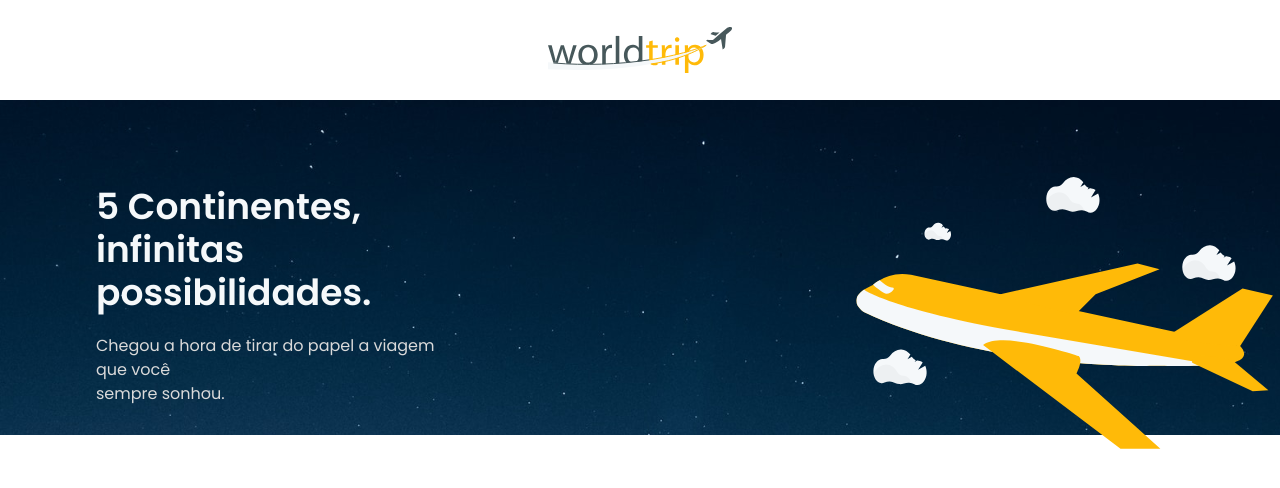
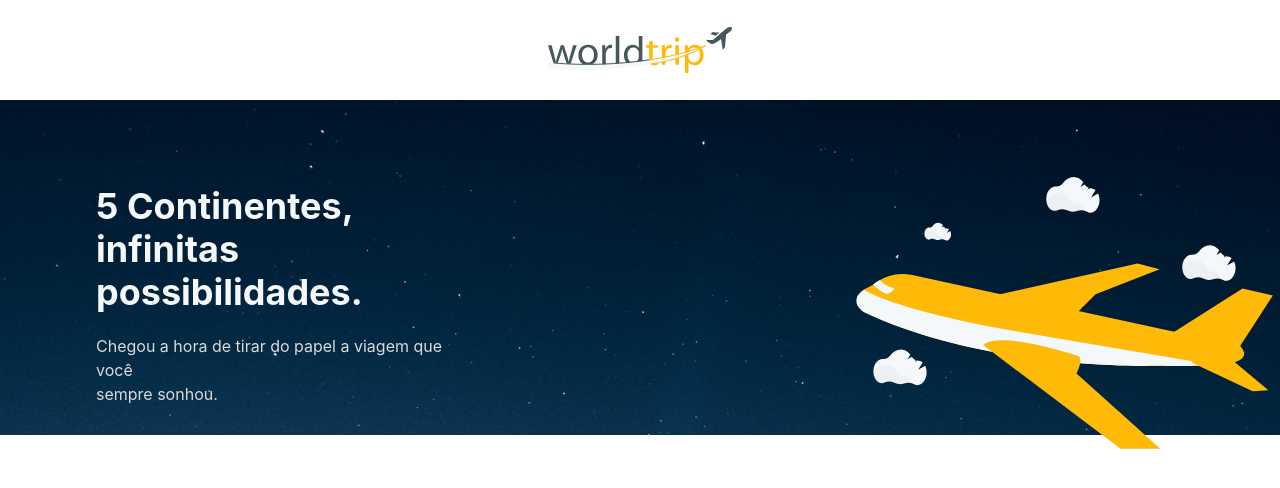
Before and after one commit to ZaninDe/world-trip, a Next.js app: page / in a window 1280 px wide. Shown: the top 488 px of the page. Built offline with nearby package versions, Linux system fonts and the light colour scheme.

Commit message:
add poppins font

```diff
--- a/src/styles/theme.ts
+++ b/src/styles/theme.ts
@@ -13,8 +13,12 @@ export const theme = extendTheme({
       250: '#DADADA',
     },
   },
-  fonts: {
-    heading: 'Poppins',
-    body: 'Poppins',
+  styles: {
+    global: {
+      fonts: {
+        heading: 'Poppins',
+        body: 'Poppins',
+      },
+    },
   },
 });
```
